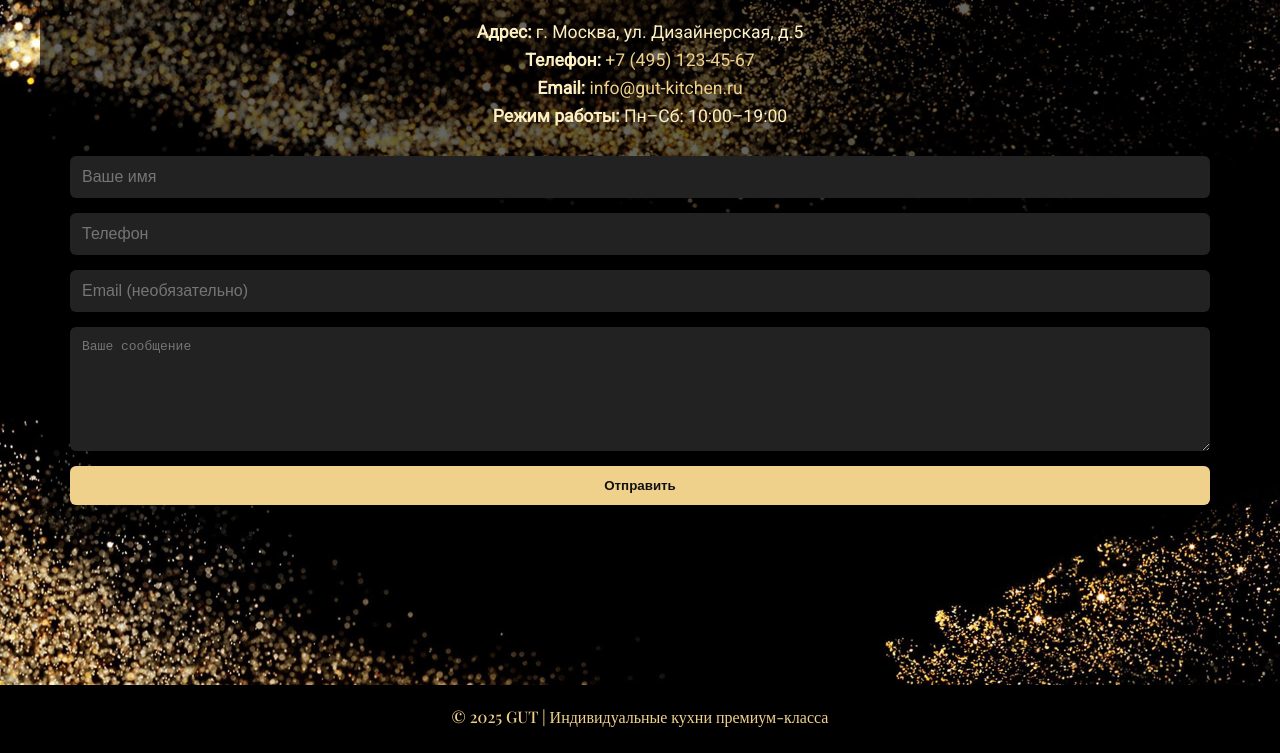
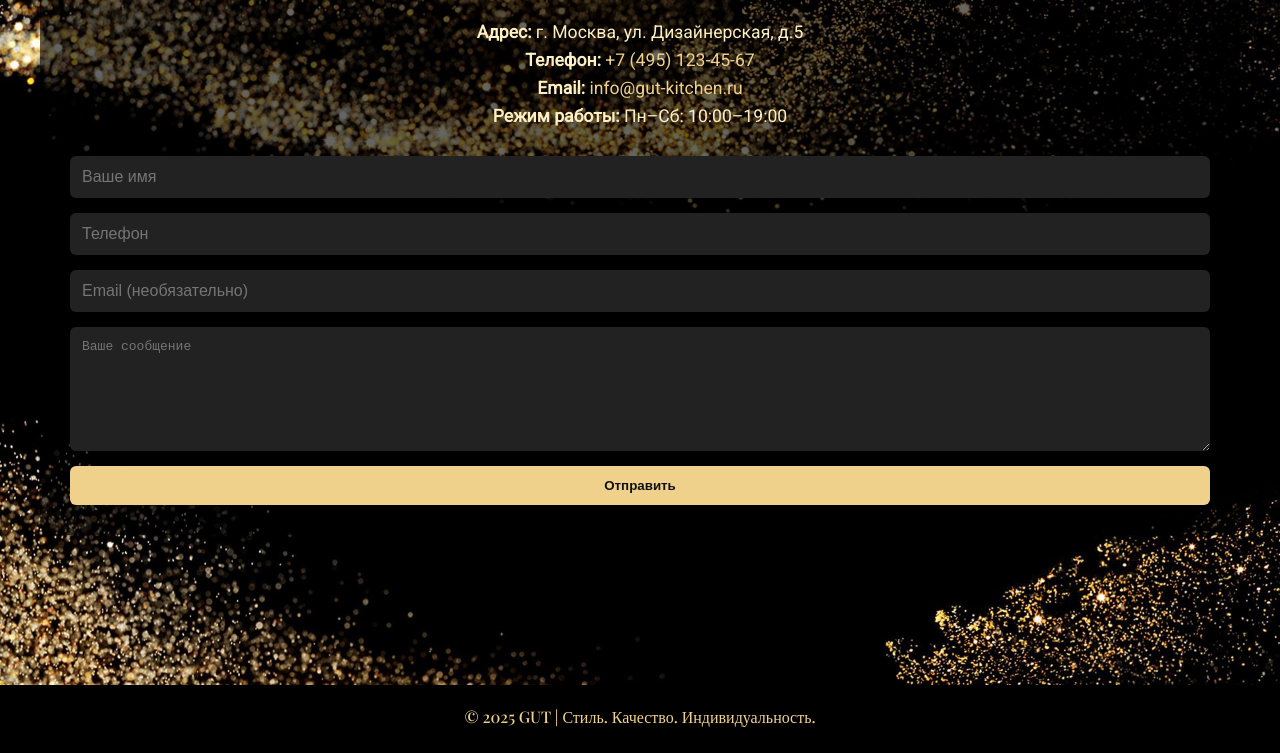
Before and after one commit to Danechkaaa2/sait, a plain HTML site: page contact.html in a window 1280 px wide. Shown: the part 381-1134 px from the top of the page. Drawn offline with nearby package versions, Linux system fonts and the light colour scheme.

Commit message:
Update contact.html

```diff
--- a/contact.html
+++ b/contact.html
@@ -41,7 +41,7 @@
   </main>
 
   <footer>
-    <p>&copy; 2025 GUT | Индивидуальные кухни премиум-класса</p>
+    <p>&copy; 2025 GUT | Стиль. Качество. Индивидуальность.</p>
   </footer>
 </body>
 </html>
```
